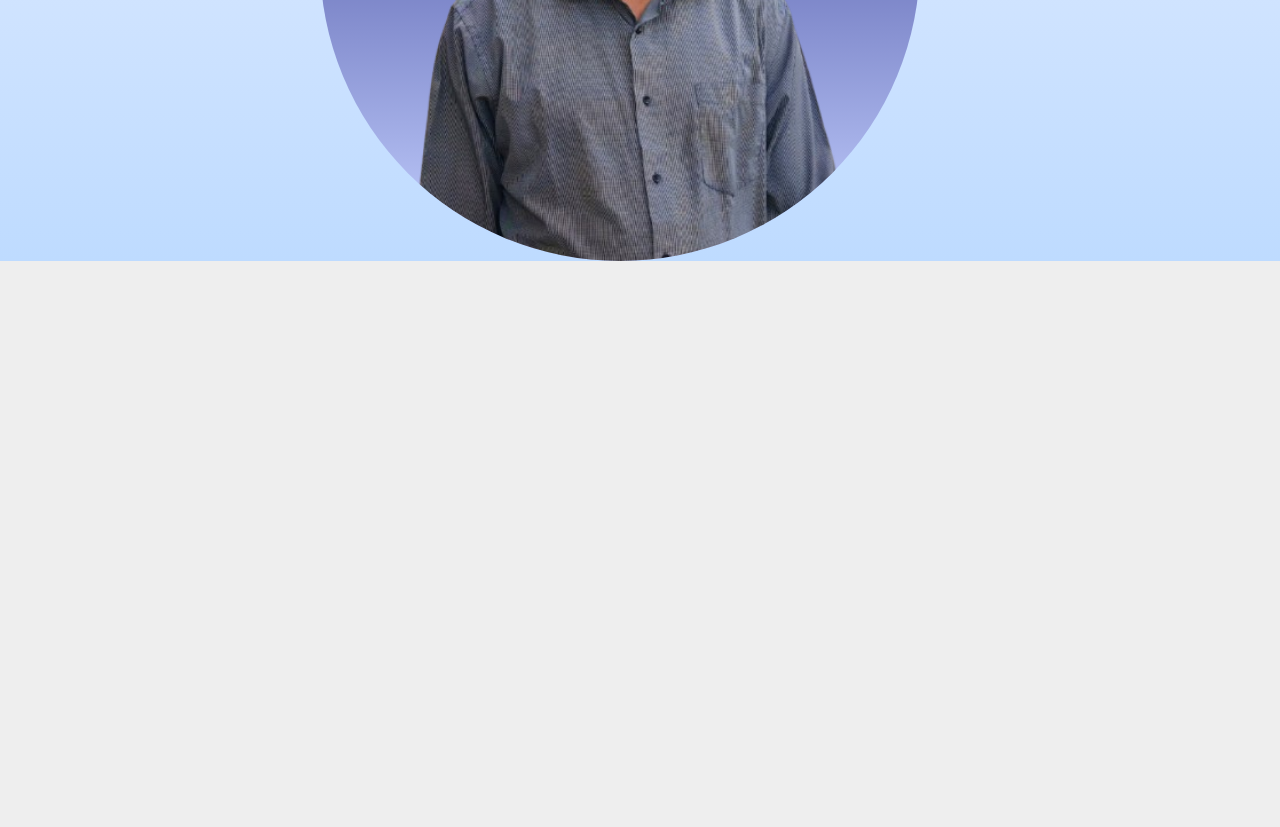
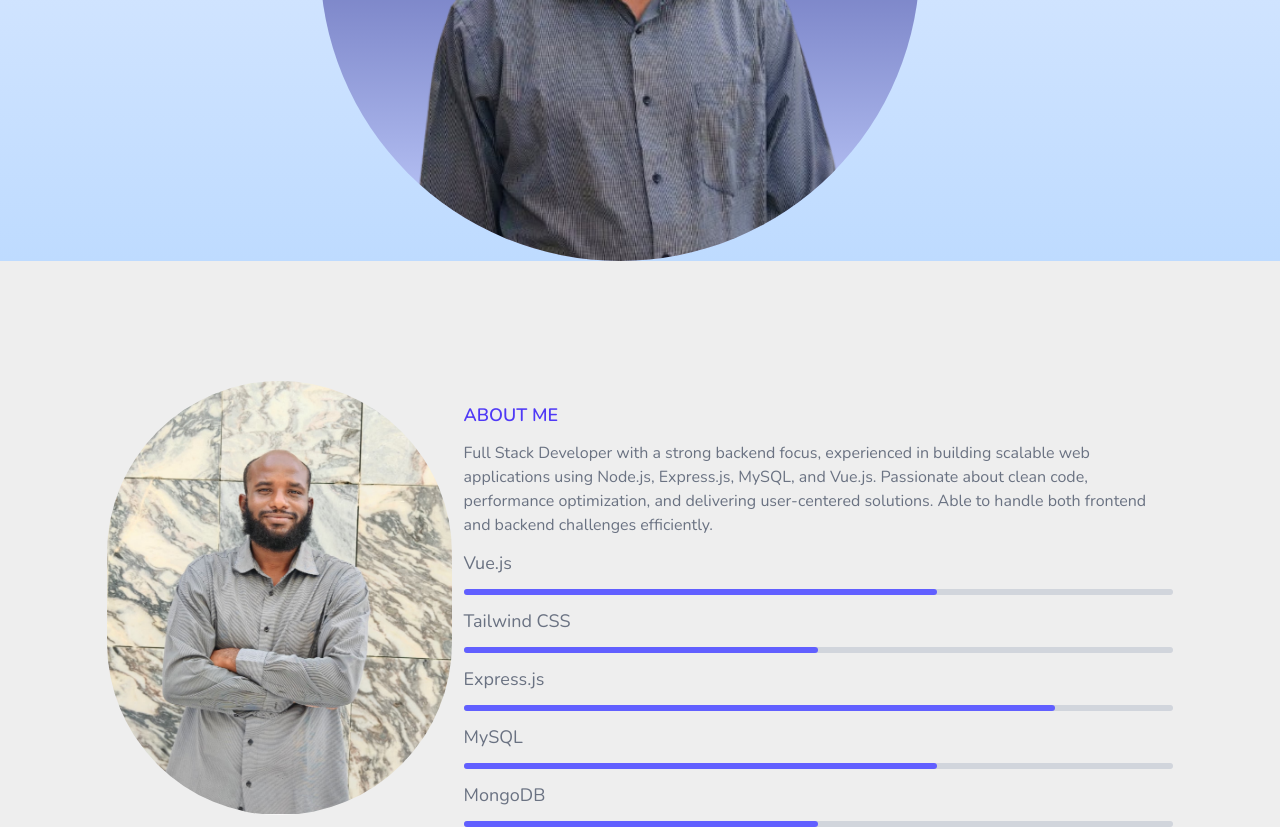
Before and after one commit to abuomerSD/tailwindcss-my-portfolio, a website: page index.html in a window 1280 px wide. Shown: the part 539-1366 px from the top of the page. Before the commit the page ends 800 px from the top, so only its background shows below. Drawn offline with nearby package versions, Linux system fonts and the light colour scheme.

Commit message:
feature: about section

```diff
--- a/app.js
+++ b/app.js
@@ -3,9 +3,18 @@ const dropdown = document.getElementById("dropdown");
 const closeDropDown = document.getElementById("btn-close");
 
 hamburger.addEventListener("click", (e) => {
-  dropdown.classList.toggle("hidden");
+  toggleNavbar();
 });
 
 closeDropDown.addEventListener("click", (e) => {
+  toggleNavbar();
+});
+
+function toggleNavbar() {
   dropdown.classList.toggle("hidden");
-});
+  if (!dropdown.classList.contains("hidden")) {
+    dropdown.classList.add("flex", "justify-center", "items-center");
+  } else {
+    dropdown.classList.remove("flex", "justify-center", "items-center");
+  }
+}
--- a/index.html
+++ b/index.html
@@ -62,7 +62,7 @@
       <!-- Drop Down Menu -->
       <div
         id="dropdown"
-        class="absolute hidden top-0 left-0 z-40 bg-indigo-900 w-full h-72 flex justify-center items-center rounded-b-2xl"
+        class="absolute hidden top-0 left-0 z-40 bg-indigo-900 w-full h-72 rounded-b-2xl"
       >
         <div
           class="text-white absolute top-5 right-5 cursor-pointer font-bold"
@@ -128,7 +128,7 @@
 
         <!-- Right Element -->
         <div
-          class="absolute hidden md:block md:top-1/3 md:right-12 md:w-[400px] bg-gray-100 rounded-lg flex flex-col gap-3 p-3"
+          class="absolute hidden lg:top-1/3 lg:right-12 lg:w-[400px] bg-gray-100 rounded-lg lg:flex flex-col gap-3 p-3"
         >
           <h1 class="text-2xl font-bold">Hi, I'm Eltayeb</h1>
           <p class="text-gray-500">
@@ -145,6 +145,57 @@
       </div>
 
       <!-- Hero End -->
+
+      <!-- About Start -->
+      <div
+        class="mt-20 w-5/6 mx-auto flex flex-col gap-3 md:flex-row"
+        id="about"
+      >
+        <!-- left  -->
+        <div class="w-5/6 mx-auto md:w-full relative order-last md:order-first">
+          <img
+            class="mt-10 w-full mx-auto rounded-full md:absolute md:top-0 md:left-0"
+            src="./images/Eltayeb2.jpg"
+            alt="eltayeb image"
+          />
+        </div>
+
+        <!-- right -->
+        <div class="flex flex-col gap-3">
+          <h3 class="mt-15 text-lg font-semibold text-indigo-600 md:lg">
+            ABOUT ME
+          </h3>
+          <p class="text-gray-500">
+            Full Stack Developer with a strong backend focus, experienced in
+            building scalable web applications using Node.js, Express.js, MySQL,
+            and Vue.js. Passionate about clean code, performance optimization,
+            and delivering user-centered solutions. Able to handle both frontend
+            and backend challenges efficiently.
+          </p>
+          <h2 class="text-lg text-gray-500">Vue.js</h2>
+          <div class="w-full h-1.5 bg-gray-300 rounded-md">
+            <div class="w-4/6 h-1.5 bg-indigo-500 rounded-md"></div>
+          </div>
+          <h2 class="text-lg text-gray-500">Tailwind CSS</h2>
+          <div class="w-full h-1.5 bg-gray-300 rounded-md">
+            <div class="w-3/6 h-1.5 bg-indigo-500 rounded-md"></div>
+          </div>
+          <h2 class="text-lg text-gray-500">Express.js</h2>
+          <div class="w-full h-1.5 bg-gray-300 rounded-md">
+            <div class="w-5/6 h-1.5 bg-indigo-500 rounded-md"></div>
+          </div>
+          <h2 class="text-lg text-gray-500">MySQL</h2>
+          <div class="w-full h-1.5 bg-gray-300 rounded-md">
+            <div class="w-4/6 h-1.5 bg-indigo-500 rounded-md"></div>
+          </div>
+          <h2 class="text-lg text-gray-500">MongoDB</h2>
+          <div class="w-full h-1.5 bg-gray-300 rounded-md">
+            <div class="w-3/6 h-1.5 bg-indigo-500 rounded-md"></div>
+          </div>
+        </div>
+      </div>
+
+      <!-- About End -->
     </div>
     <script src="./app.js"></script>
     <script src="./autotyping.js"></script>
```
Also changed, not shown: css/style.css, images/Eltayeb2.jpg (added).
